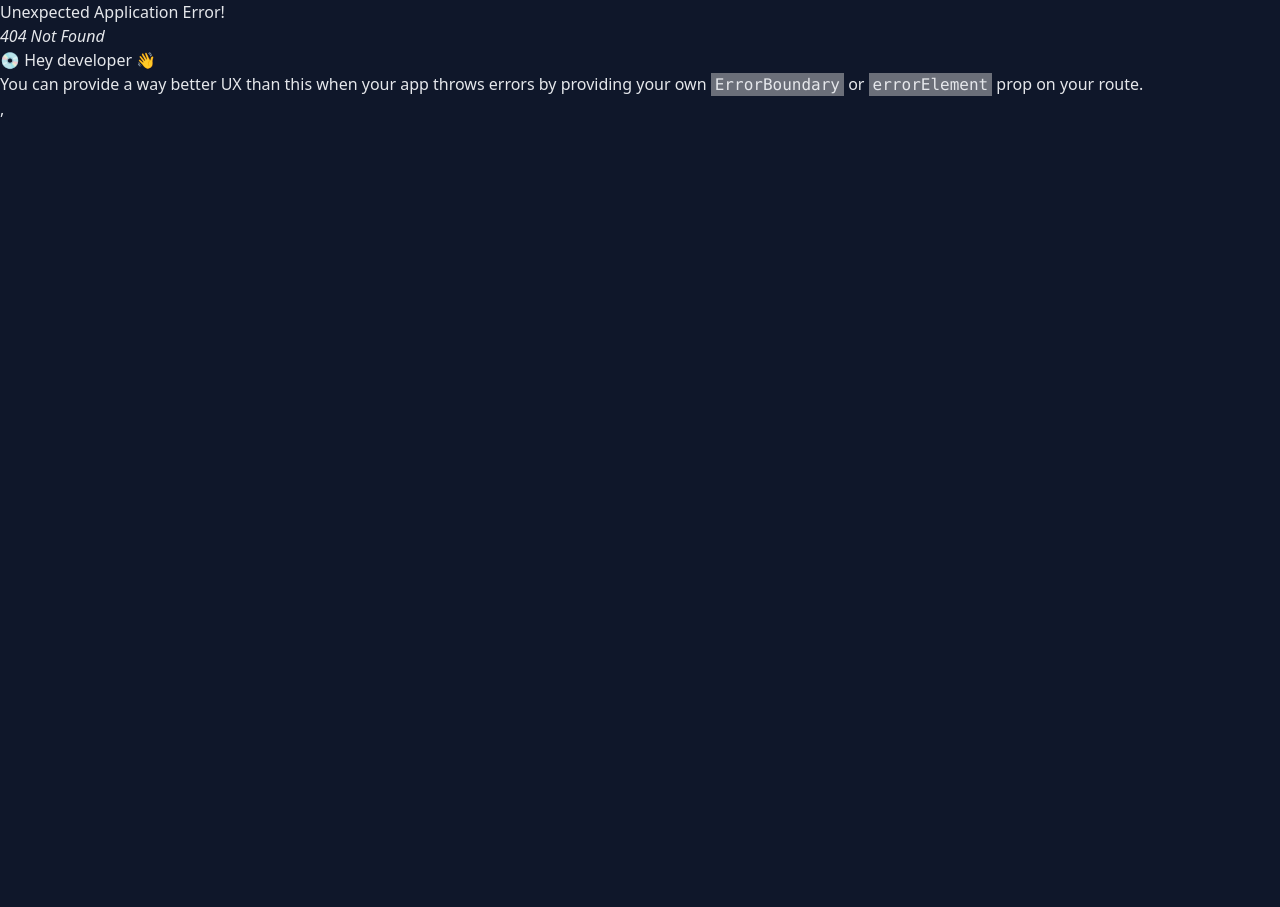
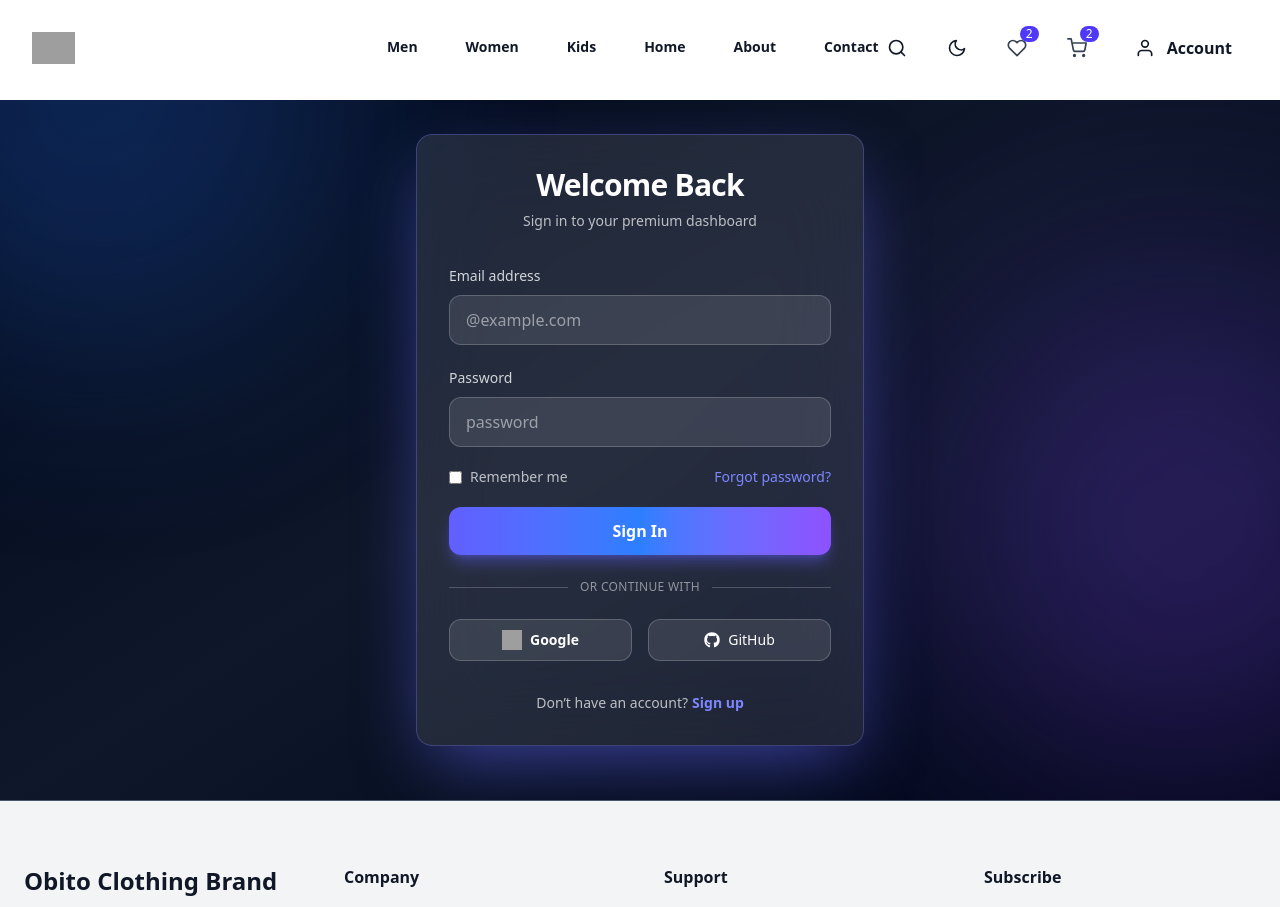
Before and after one commit to GSujaykumar/Ecommerce, a React (Vite) app: page /login in a window 1280 px wide. Before the commit this address had no page. Shown: the top 907 px of the page. Before the commit the page ends 800 px from the top, so only its background shows below. Built offline with nearby package versions, Linux system fonts and the light colour scheme; grey boxes are pictures that could not be loaded.

Commit message:
Chaneges Made in Different Components

```diff
--- a/src/Components/About.jsx
+++ b/src/Components/About.jsx
@@ -35,24 +35,24 @@ const About = () => {
                 {/* ===== HERO / INTRO ===== */}
                 <div className="grid md:grid-cols-2 gap-20 items-center">
                     <div>
-                        <h1 className="text-5xl font-extrabold text-gray-900 leading-tight">
-                            About <span className="text-black">LuxeMart</span>
+                        <h1 className="text-5xl font-extrabold text-gray-900 leading-tight dark:text-[var(--color-dark-text-primary)]">
+                            About <span className="text-black dark:text-[var(--color-dark-text-primary)]">LuxeMart</span>
                         </h1>
 
-                        <p className="mt-6 text-lg text-gray-700">
+                        <p className="mt-6 text-lg text-gray-700 dark:text-[var(--color-dark-text-secondary)]">
                             LuxeMart is a modern e-commerce platform built for customers who
                             value quality, authenticity, and refined design. We bring together
                             premium fashion, lifestyle, and home essentials — all in one place.
                         </p>
 
-                        <p className="mt-4 text-lg text-gray-700">
+                        <p className="mt-4 text-lg text-gray-700 dark:text-[var(--color-dark-text-secondary)]">
                             From everyday wear to luxury essentials, our products are carefully
                             selected to meet the highest standards of craftsmanship, comfort,
                             and style.
                         </p>
 
                         <div className="mt-10">
-                            <button className="bg-black text-white px-8 py-4 rounded-xl font-semibold hover:bg-gray-900 transition">
+                            <button className="bg-black text-white px-8 py-4 rounded-xl font-semibold hover:bg-white-900 transition">
                                 Explore Our Collection
                             </button>
                         </div>
@@ -70,28 +70,28 @@ const About = () => {
                 {/* ===== TRUST STATS ===== */}
                 <div className="grid grid-cols-2 md:grid-cols-4 gap-10 text-center">
                     <div>
-                        <h3 className="text-4xl font-extrabold text-black">
+                        <h3 className="text-4xl font-extrabold text-black dark:text-[var(--color-dark-text-primary)]">
                             <Counter end={50} />K+
                         </h3>
                         <p className="mt-2 text-gray-600">Happy Customers</p>
                     </div>
 
                     <div>
-                        <h3 className="text-4xl font-extrabold text-black">
+                        <h3 className="text-4xl font-extrabold text-black dark:text-[var(--color-dark-text-primary)]">
                             <Counter end={5} />K+
                         </h3>
                         <p className="mt-2 text-gray-600">Premium Products</p>
                     </div>
 
                     <div>
-                        <h3 className="text-4xl font-extrabold text-black">
+                        <h3 className="text-4xl font-extrabold text-black dark:text-[var(--color-dark-text-primary)]">
                             <Counter end={30} />+
                         </h3>
                         <p className="mt-2 text-gray-600">Countries Served</p>
                     </div>
 
                     <div>
-                        <h3 className="text-4xl font-extrabold text-black">
+                        <h3 className="text-4xl font-extrabold text-black dark:text-[var(--color-dark-text-primary)]">
                             24/7
                         </h3>
                         <p className="mt-2 text-gray-600">Customer Support</p>
--- a/src/Components/Faviorutes.jsx
+++ b/src/Components/Faviorutes.jsx
@@ -40,7 +40,7 @@ function Faviorutes({ image, title, price, color }) {
 }
 
 function WishlistPage() {
-  // Static data for products with working e-commerce images
+
   const favoriteProducts = [
     {
       id: 1,
--- a/src/Components/Footer.jsx
+++ b/src/Components/Footer.jsx
@@ -9,7 +9,7 @@ import {
 
 function Footer() {
   return (
-    <footer className="bg-white text-gray-600 border-t  bg-[var(--color-normalbg)] dark:bg-[var(--color-darkbg)]">
+    <footer className="dark:text-white text-gray-600 border-t  bg-[var(--color-normalbg)] dark:bg-[var(--color-darkbg)]">
       <div className="max-w-7xl mx-auto px-6 py-16 grid grid-cols-1 md:grid-cols-4 gap-12">
 
         {/* Brand */}
@@ -17,7 +17,7 @@ function Footer() {
           <h2 className="text-2xl font-bold text-gray-900">
             Obito Clothing Brand
           </h2>
-          <p className="mt-4 text-sm text-gray-500">
+          <p className="mt-4 dark:text-white text-sm text-gray-500">
             Building modern digital products with performance, design, and
             scalability in mind.
           </p>
@@ -26,7 +26,7 @@ function Footer() {
           <div className="flex space-x-4 mt-6">
             <a
               href="#"
-              className="p-3 bg-white border rounded-full text-gray-600 shadow-sm
+              className="p-3 dark:text-white border rounded-full text-gray-600 shadow-sm
               hover:bg-indigo-600 hover:text-white hover:border-indigo-600 transition"
             >
               <FaFacebookF />
@@ -34,7 +34,7 @@ function Footer() {
 
             <a
               href="#"
-              className="p-3 bg-white border rounded-full text-gray-600 shadow-sm
+              className="p-3 dark:text-white border rounded-full text-gray-600 shadow-sm
               hover:bg-pink-600 hover:text-white hover:border-pink-600 transition"
             >
               <FaInstagram />
@@ -42,7 +42,7 @@ function Footer() {
 
             <a
               href="#"
-              className="p-3 bg-white border rounded-full text-gray-600 shadow-sm
+              className="p-3 dark:text-white border rounded-full text-gray-600 shadow-sm
               hover:bg-sky-500 hover:text-white hover:border-sky-500 transition"
             >
               <FaTwitter />
@@ -50,7 +50,7 @@ function Footer() {
 
             <a
               href="#"
-              className="p-3 bg-white border rounded-full text-gray-600 shadow-sm
+              className="p-3 dark:text-white border rounded-full text-gray-600 shadow-sm
               hover:bg-blue-600 hover:text-white hover:border-blue-600 transition"
             >
               <FaLinkedinIn />
@@ -58,7 +58,7 @@ function Footer() {
 
             <a
               href="#"
-              className="p-3 bg-white border rounded-full text-gray-600 shadow-sm
+              className="p-3 dark:text-white border rounded-full text-gray-600 shadow-sm
               hover:bg-red-600 hover:text-white hover:border-red-600 transition"
             >
               <FaYoutube />
@@ -91,14 +91,14 @@ function Footer() {
         {/* Subscribe */}
         <div>
           <h3 className="text-gray-900 font-semibold mb-4">Subscribe</h3>
-          <p className="text-sm text-gray-500 mb-4">
+          <p className="text-sm text-gray-500 mb-4 dark:text-white">
             Get product updates and insights directly to your inbox.
           </p>
           <form className="flex">
             <input
               type="email"
               placeholder="Enter your email"
-              className="w-full px-4 py-2 rounded-l-lg bg-white border border-gray-300 text-sm
+              className="w-full px-4 py-2 rounded-l-lg dark:text-white border border-gray-300 text-sm
               focus:outline-none focus:ring-2 focus:ring-black"
             />
             <button
--- a/src/Components/Header.jsx
+++ b/src/Components/Header.jsx
@@ -140,10 +140,12 @@ function Header() {
                     </button>
 
                     {/* User Profile */}
-                    <button className="flex items-center gap-2 px-3 py-1.5 rounded-full hover:bg-gray-100 transition">
-                        <FiUser className="text-xl text-gray-700 dark:text-white " />
-                        <span className="text-sm font-semibold dark:var(--color-dark-text-secondary)">Account</span>
-                    </button>
+                    <NavLink
+                        to="/login"
+                        className="w-full flex items-center gap-3 rounded-xl px-4 py-3 font-semibold text-gray-900  transition dark:text-white">
+                        <FiUser className="text-xl" />
+                        Account
+                    </NavLink>
                 </div>
             </nav>
 
@@ -265,12 +267,20 @@ function Header() {
                                             <FiShoppingCart className="text-xl" />
                                             Cart
                                         </button>
+                                        login
+                                        {/* Account */}
+                                        {/* <button className="w-full flex items-center gap-3 rounded-xl px-4 py-3 font-semibold text-gray-900 hover:bg-gray-100 transition"
 
-                                        {/* Account */}
-                                        <button className="w-full flex items-center gap-3 rounded-xl px-4 py-3 font-semibold text-gray-900 hover:bg-gray-100 transition">
+                                            onClick={() => navigate("/login")}>
                                             <FiUser className="text-xl" />
                                             Account
-                                        </button>
+                                        </button> */}
+                                        <NavLink
+                                            to="/login"
+                                            className="w-full flex items-center gap-3 rounded-xl px-4 py-3 font-semibold text-gray-900 hover:bg-gray-100 transition">
+                                            <FiUser className="text-xl" />
+                                            Account
+                                        </NavLink>
                                     </div>
 
                                 </div>
--- a/src/Components/Login.jsx
+++ b/src/Components/Login.jsx
@@ -0,0 +1,134 @@
+import React from "react";
+import { FaGoogle, FaGithub } from "react-icons/fa";
+
+export default function Login() {
+    return (
+        <div className="relative min-h-screen flex items-center justify-center overflow-hidden
+                    bg-gradient-to-br from-[#020617] via-[#0f172a] to-[#020617] pt-20 ">
+
+            {/* Animated Glow Background */}
+            <div className="absolute -top-40 -left-40 w-[32rem] h-[32rem]
+                      bg-blue-500/30 rounded-full blur-[120px] animate-pulse"></div>
+            <div className="absolute top-1/3 -right-40 w-[32rem] h-[32rem]
+                      bg-violet-500/30 rounded-full blur-[120px] animate-pulse"></div>
+
+            {/* Card */}
+            <div className="relative z-10 w-full max-w-md rounded-2xl
+                      bg-white/10 backdrop-blur-2xl
+                      border border-indigo-400/30
+                      shadow-[0_25px_70px_-15px_rgba(99,102,241,0.6)]
+                      p-8 text-white">
+
+                {/* Header */}
+                <div className="text-center mb-8">
+                    <h2 className="text-3xl font-bold tracking-tight">
+                        Welcome Back
+                    </h2>
+                    <p className="mt-2 text-sm text-white/70">
+                        Sign in to your premium dashboard
+                    </p>
+                </div>
+
+                {/* Form */}
+                <form className="space-y-5">
+                    {/* Email */}
+                    <div>
+                        <label className="text-sm font-medium text-white/80">
+                            Email address
+                        </label>
+                        <input
+                            type="email"
+                            placeholder="@example.com"
+                            className="mt-2 w-full rounded-xl px-4 py-3
+                         bg-white/10 border border-white/20
+                         text-white placeholder-white/50
+                         focus:outline-none focus:ring-2 focus:ring-indigo-500
+                         transition"
+                        />
+                    </div>
+
+                    {/* Password */}
+                    <div>
+                        <label className="text-sm font-medium text-white/80">
+                            Password
+                        </label>
+                        <input
+                            type="password"
+                            placeholder="password"
+                            className="mt-2 w-full rounded-xl px-4 py-3
+                         bg-white/10 border border-white/20
+                         text-white placeholder-white/50
+                         focus:outline-none focus:ring-2 focus:ring-indigo-500
+                         transition"
+                        />
+                    </div>
+
+                    {/* Remember / Forgot */}
+                    <div className="flex items-center justify-between text-sm text-white/70">
+                        <label className="flex items-center gap-2">
+                            <input type="checkbox" className="accent-indigo-500" />
+                            Remember me
+                        </label>
+                        <a href="#" className="text-indigo-400 hover:text-indigo-300 transition">
+                            Forgot password?
+                        </a>
+                    </div>
+
+                    {/* Sign In Button */}
+                    <button
+                        className="w-full rounded-xl py-3 font-semibold
+                       bg-gradient-to-r from-indigo-500 via-blue-500 to-violet-500
+                       shadow-lg shadow-indigo-500/40
+                       hover:scale-[1.03] hover:shadow-indigo-500/60
+                       active:scale-[0.97]
+                       transition-all duration-200"
+                    >
+                        Sign In
+                    </button>
+                </form>
+
+                {/* Divider */}
+                <div className="my-6 flex items-center">
+                    <div className="flex-1 h-px bg-white/20"></div>
+                    <span className="px-3 text-xs uppercase tracking-wide text-white/50">
+                        Or continue with
+                    </span>
+                    <div className="flex-1 h-px bg-white/20"></div>
+                </div>
+
+                {/* OAuth Buttons */}
+                <div className="grid grid-cols-2 gap-4">
+                    <button
+                        className="flex items-center justify-center gap-2 rounded-xl
+                       bg-white/10 border border-white/20 py-2.5
+                       hover:bg-white/20 transition"
+                    >
+                        <img
+                            src="https://www.svgrepo.com/show/475656/google-color.svg"
+                            alt="Google"
+                            className="w-5 h-5"
+                        />
+                        <span className="text-sm font-semibold">Google</span>
+                    </button>
+
+                    <button
+                        className="flex items-center justify-center gap-2 rounded-xl
+                       bg-white/10 border border-white/20 py-2.5
+                       hover:bg-white/20 transition"
+                    >
+                        <FaGithub className="text-white" />
+                        <span className="text-sm font-medium">GitHub</span>
+                    </button>
+                </div>
+
+                {/* Footer */}
+                <p className="mt-8 text-center text-sm text-white/70">
+                    Don’t have an account?
+                    <span className="ml-1 font-semibold text-indigo-400 hover:text-indigo-300 cursor-pointer transition">
+                        Sign up
+                    </span>
+                </p>
+            </div>
+        </div>
+    );
+}
```
Also changed, not shown: src/main.jsx (+9 -7 lines).
